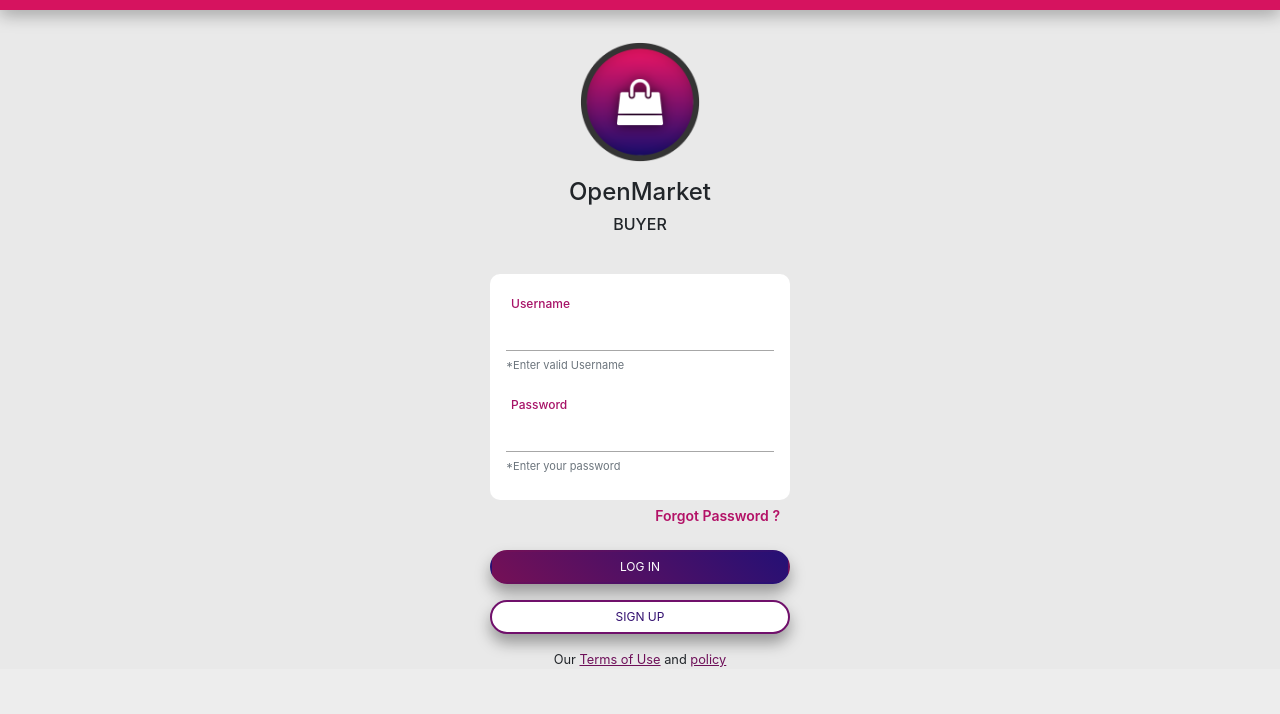
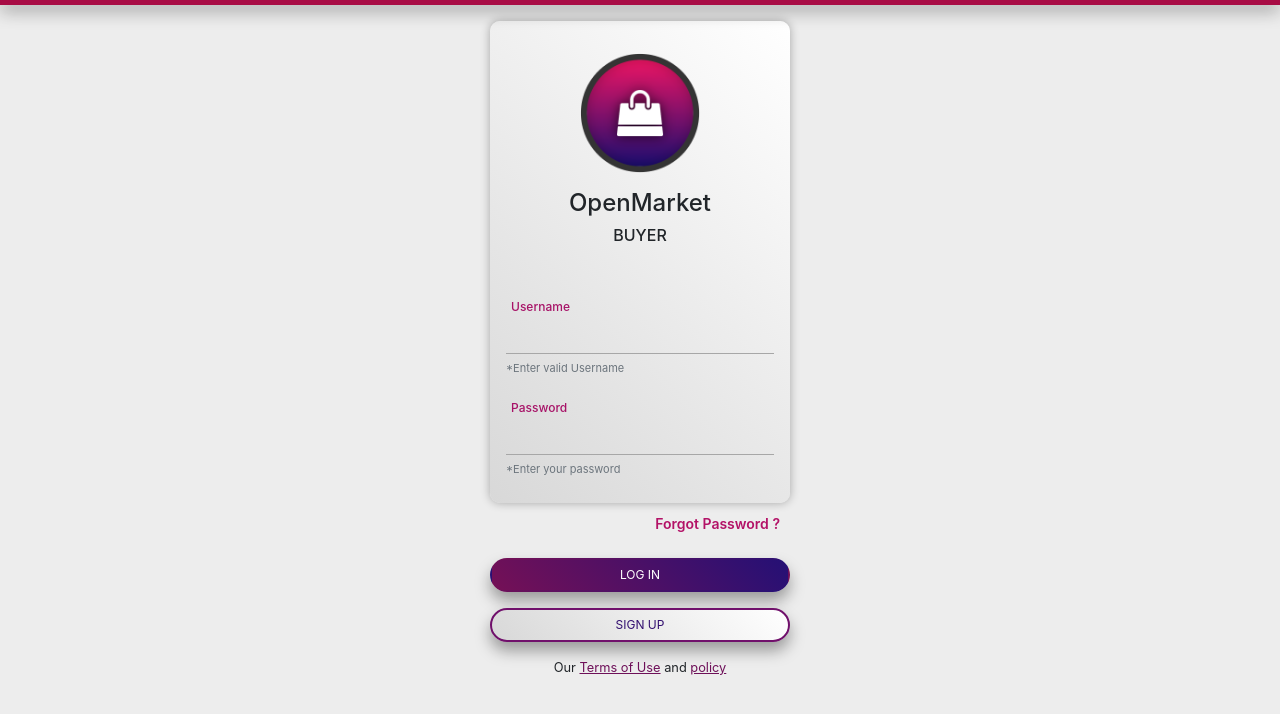
Before and after one commit to ShaikhDanish04/OpenMarket, a PHP site: page /buyer/login.php in a window 1280 px wide. Shown: the top 714 px of the page. Run offline with PHP 8.4, Linux system fonts and the light colour scheme; some libraries are stand-ins or nearby versions.

Commit message:
buyer registration ready

```diff
--- a/buyer/login.php
+++ b/buyer/login.php
@@ -14,38 +14,30 @@
 <style>
     .top-stick {
         position: relative;
-        border-top: 10px solid #d6135f;
-        box-shadow: 0px 2px 18px rgba(0, 0, 0, .5);
+        border-top: 5px solid #a80c45;
+        box-shadow: 0px 3px 18px rgba(0, 0, 0, .75);
         width: 100%;
     }
 
     .auth {
-        background: #e9e9e9;
+        /* background: #e9e9e9; */
         display: flex;
         flex-direction: column;
         justify-content: center;
         align-items: center;
-    }
-
-    .auth form {
         max-width: 330px;
     }
 
-    input:-webkit-autofill,
-    input:-webkit-autofill:hover,
-    input:-webkit-autofill:focus,
-    input:-webkit-autofill:active {
-        -webkit-box-shadow: 0 0 0 30px white inset !important;
-    }
 
-    .login-btn {
+    .submit-btn {
         background: linear-gradient(45deg, #751056, #251075);
         color: #fff;
         border: 2px solid transparent;
     }
 
-    .register-btn {
-        background: #fff;
+    .toggle-btn {
+        /* background: #fff; */
+        background: linear-gradient(45deg, #d8d8d8, #fff);
         border: 2px solid #70106b;
         color: #331070;
     }
@@ -74,10 +66,12 @@
     }
 
     .user-input {
-        background: #fff;
+        background: linear-gradient(45deg, #d8d8d8, #fff);
         padding: 1rem;
         border-radius: 10px;
         margin-top: 1rem;
+        box-shadow: 0 0 10px rgba(0, 0, 0, 0.3);
+
     }
 
     .input-box {
@@ -96,6 +90,7 @@
     }
 
     .input-box input {
+        background: transparent;
         display: block;
         width: 100%;
         padding: .375rem .75rem;
@@ -103,15 +98,21 @@
         line-height: 1.5;
         color: #495057;
         border: 0;
+        border-radius: 0;
         border-bottom: 1px solid #a7a7a7;
         outline: 0;
+        transition: all .3s;
     }
 
-    .input-box input:focus {
-        border-bottom: 1px solid #301071;
+    /* .input-box input,
+    .input-box input:focus, */
+    .input-box input:valid {
+        margin-top: 5px;
+        background: #fff;
+        border: 1px solid #a7a7a7;
+        border-radius: 5rem;
+        /* border: 1px solid #301071;? */
     }
-
-
 
     .forgot-link {
         font-weight: 600;
@@ -120,7 +121,7 @@
         /* width: 100%; */
         text-align: right;
         display: block;
-        margin: 5px 10px 1.5rem;
+        margin: 10px 10px 1.5rem;
         outline: none;
     }
 
@@ -144,7 +145,7 @@ if (isset($_POST['login_submit'])) {
         $_SESSION['type'] = "buyer";
         echo "<script type='text/javascript'>document.location.href = 'index.php';</script>";
     } else {
-        $status = '<div class="alert alert-danger my-3">Invalid Details !!! Try Again</div>';
+        $status = '<div class="alert alert-danger mt-3 mb-0 w-100 alert-dismissible"><button type="button" class="close" data-dismiss="alert">&times;</button> Invalid Details !!! Try Again</div>';
     }
 }
 ?>
@@ -152,15 +153,17 @@ if (isset($_POST['login_submit'])) {
 
 <body>
     <div class="top-stick"></div>
-    <div class="auth">
-        <div class="brand-logo text-center mt-3 mb-3">
-            <img class="mx-auto my-3 d-block" src="../logo.png" height="120px" alt="">
-            <p class="h4">OpenMarket</p>
-            <p class="h6">BUYER</p>
-        </div>
+    <div class="auth mb-3 container">
+        <?php echo $status; ?>
 
-        <form action="" id="login_form" method="post" data-ajax="false" class="w-100 container">
+        <form action="" id="login_form" method="post" data-ajax="false" class="w-100 collapse show">
             <div class="user-input">
+                <div class="brand-logo text-center mt-3 mb-5">
+                    <img class="mx-auto my-3 d-block" src="../logo.png" height="120px" alt="">
+                    <p class="h4">OpenMarket</p>
+                    <p class="h6">BUYER</p>
+                </div>
+
                 <div class="input-box mb-3">
 
                     <label for="">Username</label>
@@ -177,16 +180,77 @@ if (isset($_POST['login_submit'])) {
             <a href="javascipt:void(0)" class="forgot-link">Forgot Password ?</a>
             <div class="user-submit">
                 <div class="form-group">
-                    <button class="login-btn" name="login_submit">LOG IN</button>
-                </div>
-                <div class="form-group">
-                    <button class="register-btn">SIGN UP</button>
+                    <button class="submit-btn" name="login_submit">LOG IN</button>
                 </div>
             </div>
         </form>
+        <form action="" id="register_form" data-ajax="false" class="w-100 collapse" method="post">
+
+            <div class="user-input">
+                <div class="brand-logo d-flex flex-row text-center align-items-center justify-content-center">
+                    <img class="my-3 mr-2 d-block" src="../logo.png" height="70px" alt="">
+                    <div>
+                        <p class="h4">OpenMarket</p>
+                        <p class="h6">BUYER</p>
+                    </div>
+                </div>
+                <div class="divider mb-3"></div>
+                <p class="h6  text-center text-uppercase mb-3">Buyer Registeration</p>
+
+                <div class="input-box mb-3">
+                    <label for="">First Name</label>
+                    <input type="text" name="fname" required>
+                    <small class="text-muted">*Enter your name</small>
+                </div>
+                <div class="input-box mb-3">
+                    <label for="">Last Name</label>
+                    <input type="text" name="lname" required>
+                    <small class="text-muted">*Enter your surname</small>
+                </div>
+                <div class="input-box mb-3">
+                    <label for="">Username</label>
+                    <input type="text" name="username" required>
+                    <small class="text-muted">*Username must be unique</small>
+                </div>
+                <div class="input-box mb-3">
+                    <label for="">Password</label>
+                    <input type="password" name="password" required>
+                    <small class="text-muted">*Enter your password</small>
+                </div>
+                <div class="input-box mb-3">
+                    <label for="">Confirm Password</label>
+                    <input type="password" name="confirm_password" required>
+                    <small class="text-muted">*Confirm your password</small>
+                </div>
+            </div>
+            <div class="user-submit mt-3">
+                <div class="form-group">
+                    <button class="submit-btn" name="registe_submit">SIGN UP</button>
+                </div>
+            </div>
+        </form>
+        <div class="user-submit w-100 ">
+            <div class="form-group">
+                <button type="button" class="toggle-btn" data-toggle="collapse" data-target=".collapse">SIGN UP</button>
+            </div>
+        </div>
         <small class="terms">Our <a href="javascipt:void(0)">Terms of Use</a> and <a href="javascipt:void(0)">policy</a></small>
     </div>
 </body>
 
+<script>
+    $('.collapse').on('show.bs.collapse', function() {
+        console.log($(this).attr('id'));
+        $('.alert').alert("close");
+        if ($(this).attr('id') == "login_form") {
+            $('[data-target=".collapse"]').text('SIGN UP');
+        }
+        if ($(this).attr('id') == "register_form") {
+            $('[data-target=".collapse"]').text('LOG IN');
+        }
+        // alert(1);
+    })
+</script>
+
 
 </html>
--- a/head.php
+++ b/head.php
@@ -8,7 +8,7 @@
 <script src="//code.jquery.com/mobile/1.5.0-alpha.1/jquery.mobile-1.5.0-alpha.1.min.js"></script>
 
 
-<meta name="theme-color" content="#301ca2" />
+<meta name="theme-color" content="#a80c45" />
 <link rel="stylesheet" href="https://stackpath.bootstrapcdn.com/font-awesome/4.7.0/css/font-awesome.min.css">
 <link rel="stylesheet" href="https://maxcdn.bootstrapcdn.com/bootstrap/4.0.0/css/bootstrap.min.css" integrity="sha384-Gn5384xqQ1aoWXA+058RXPxPg6fy4IWvTNh0E263XmFcJlSAwiGgFAW/dAiS6JXm" crossorigin="anonymous">
 <!-- <script src="https://code.jquery.com/jquery-3.2.1.slim.min.js" integrity="sha384-KJ3o2DKtIkvYIK3UENzmM7KCkRr/rE9/Qpg6aAZGJwFDMVNA/GpGFF93hXpG5KkN" crossorigin="anonymous"></script> -->
```
